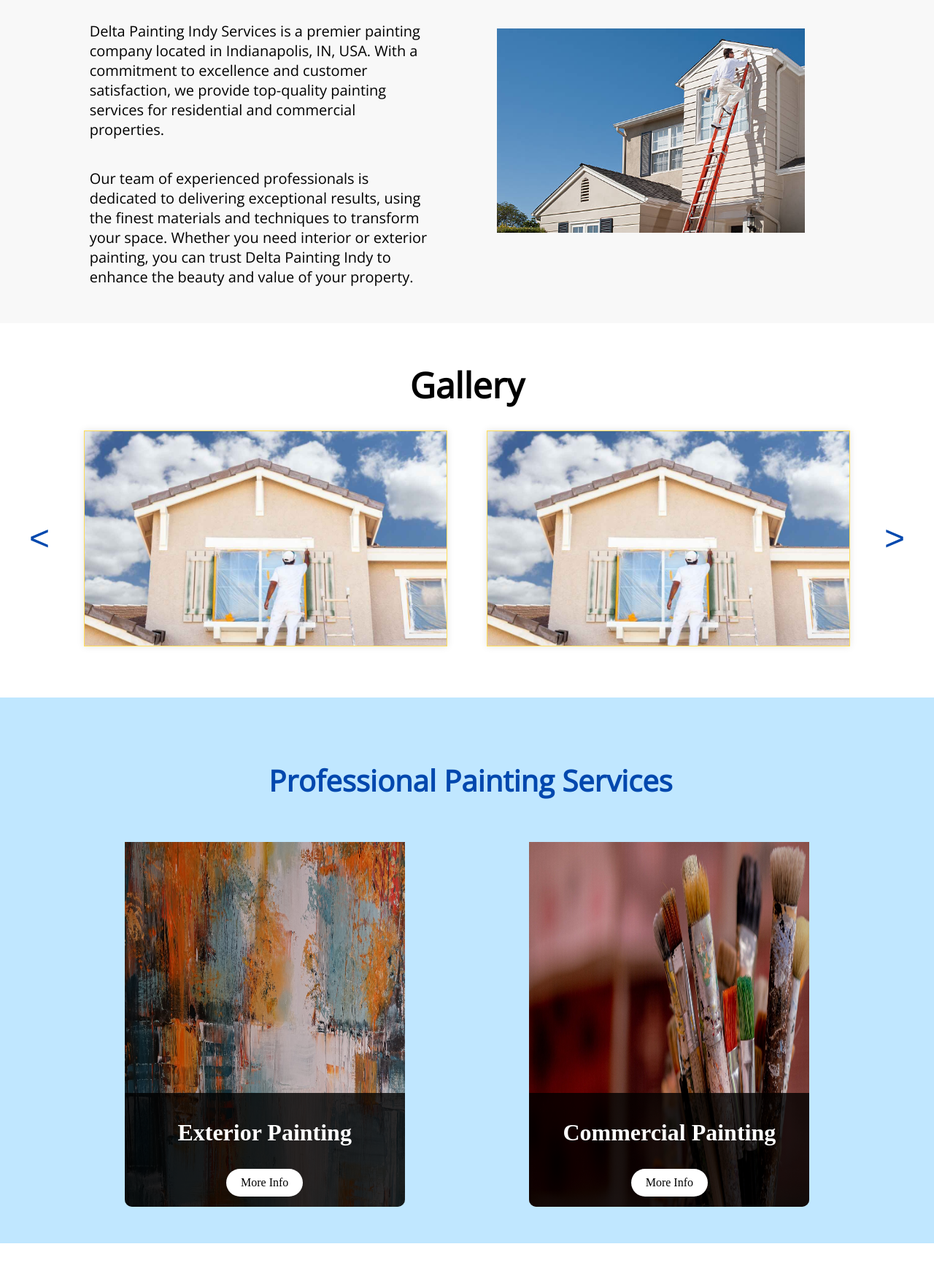
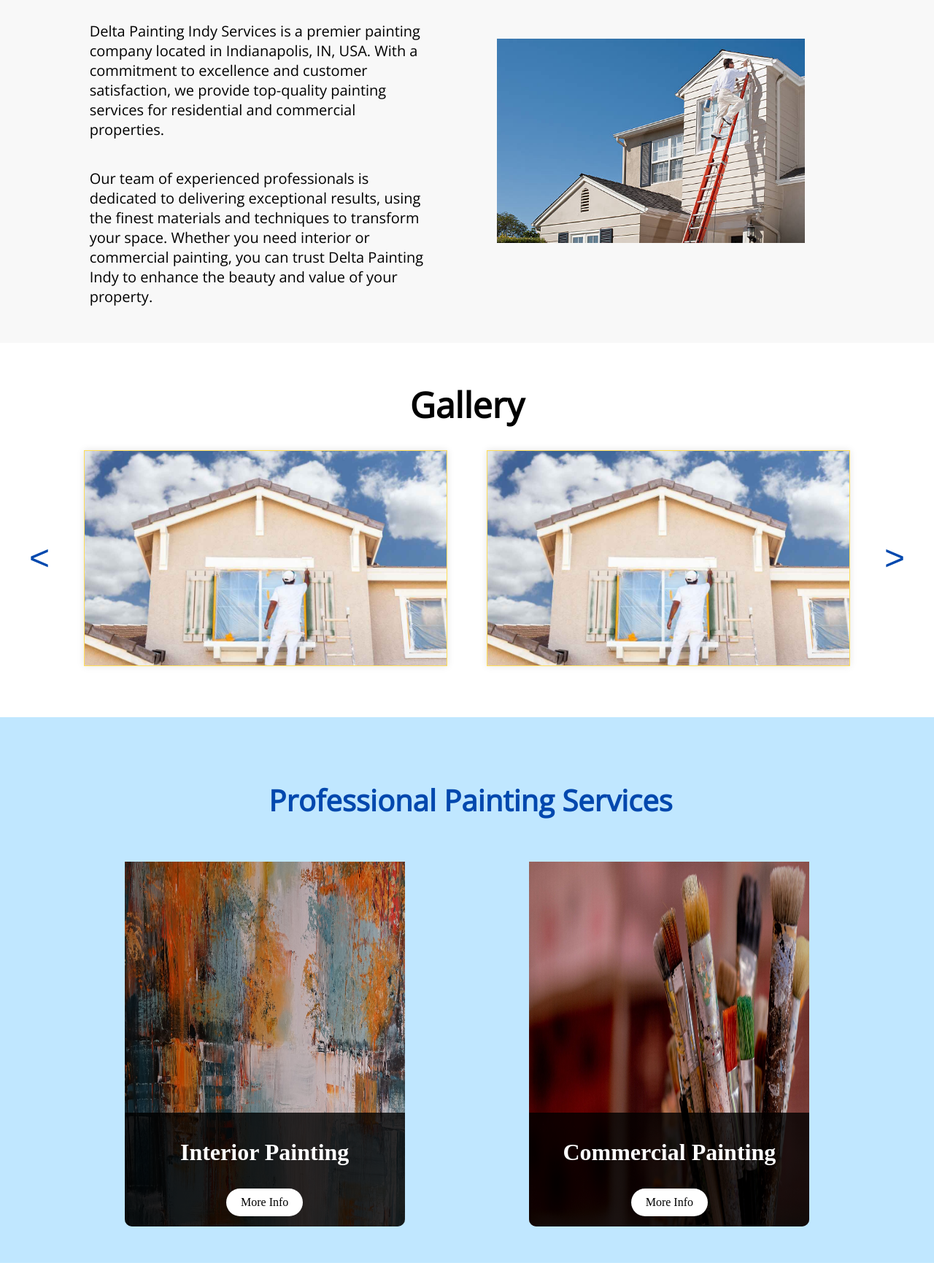
Before and after one commit to ksom10/Delta-Painting, a plain HTML site: page index.html in a window 1280 px wide. Shown: the part 750-2503 px from the top of the page at 73% size. Drawn offline with nearby package versions, Linux system fonts and the light colour scheme.

Commit message:
fixed exterior

```diff
--- a/index.html
+++ b/index.html
@@ -54,7 +54,7 @@
         <div class="about-text">
             <h1>About Us</h1>
             <p>Delta Painting Indy Services is a premier painting company located in Indianapolis, IN, USA. With a commitment to excellence and customer satisfaction, we provide top-quality painting services for residential and commercial properties.</p>
-            <p>Our team of experienced professionals is dedicated to delivering exceptional results, using the finest materials and techniques to transform your space. Whether you need interior or exterior painting, you can trust Delta Painting Indy to enhance the beauty and value of your property.</p>
+            <p>Our team of experienced professionals is dedicated to delivering exceptional results, using the finest materials and techniques to transform your space. Whether you need interior or commercial painting, you can trust Delta Painting Indy to enhance the beauty and value of your property.</p>
         </div>
         <div class="about-image">
             <img src="images/placeholder.jpg" alt="About us image">
@@ -89,7 +89,7 @@
             <div class="service">
                 <img src="images/exterior.jpg" alt="Services image">
                 <div class="service-info">
-                    <h1>Exterior Painting</h1>
+                    <h1>Interior Painting</h1>
                     <a href="#contact" class="info-button">More Info</a>
                 </div>
             </div>
```
